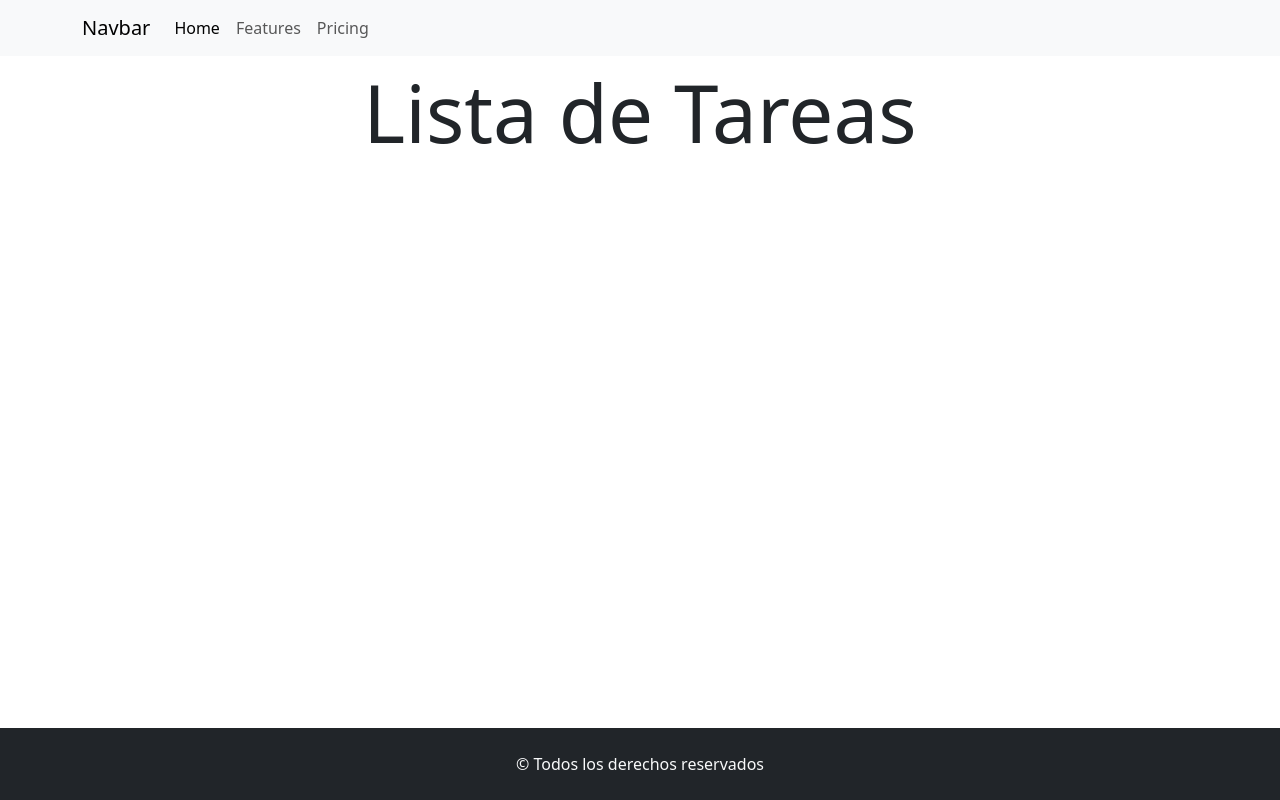
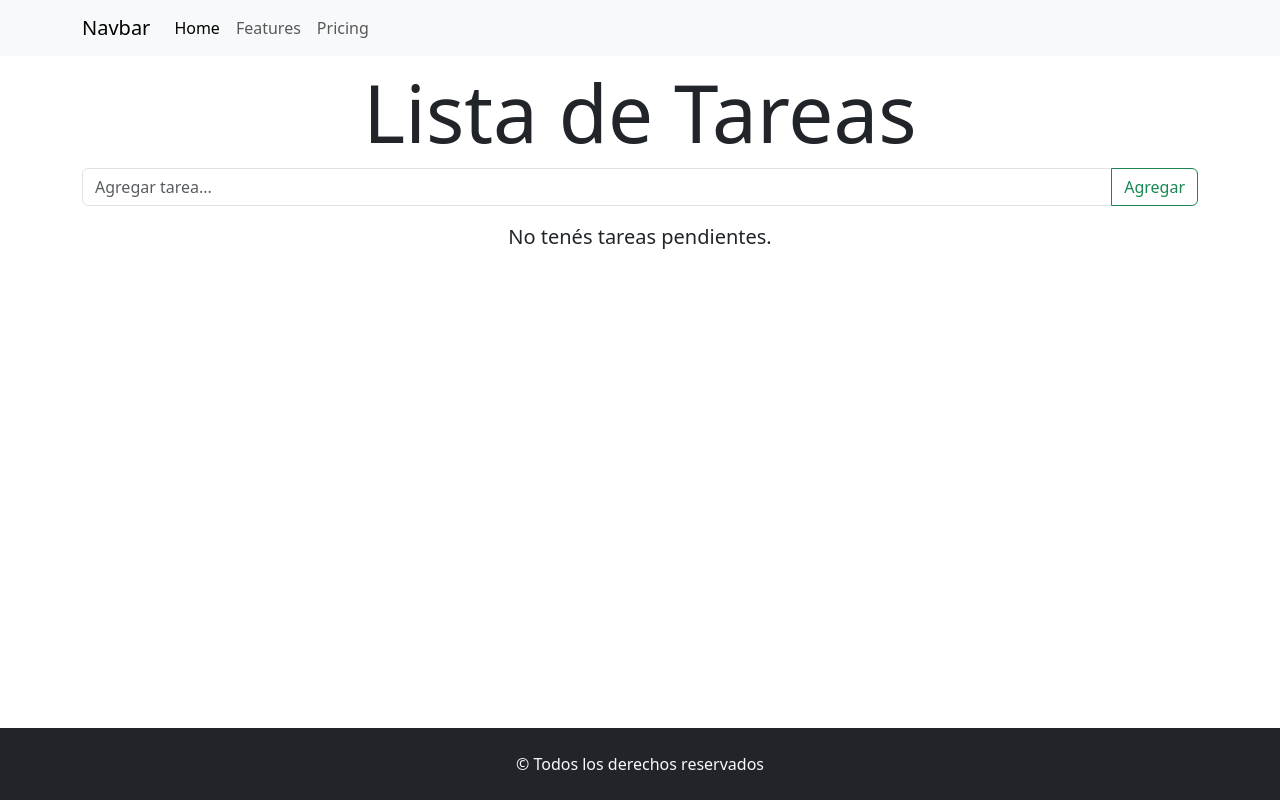
Before and after one commit to lucasecapdevila/javascript-tp5-ejercicio3, a plain HTML site: page index.html in a window 1280 px wide. Drawn offline with nearby package versions, Linux system fonts and the light colour scheme.

Commit message:
se agrega formulario y <ul> donde irán las tareas

```diff
--- a/index.html
+++ b/index.html
@@ -39,6 +39,30 @@
 
   <main class="container my-2">
     <h1 class="text-center display-1">Lista de Tareas</h1>
+
+    <form>
+      <div class="input-group mb-3">
+        <input
+          type="text"
+          class="form-control"
+          id="nuevaTarea"
+          placeholder="Agregar tarea..."
+          autocomplete="off"
+          minlength="4"
+          maxlength="30"
+          required
+        >
+        <button id="botonAgregar" class="btn btn-outline-success">Agregar</button>
+      </div>
+    </form>
+
+    <ul>
+      <!-- class="list-group list-group-flush border border-danger-subtle rounded-2 w-50 mx-auto" -->
+
+      <!-- <li class="list-group-item">An item</li> -->
+    </ul>
+
+    <p class="lead text-center">No tenés tareas pendientes.</p>
   </main>
 
   <footer class="text-center py-2 bg-dark text-light">
```
